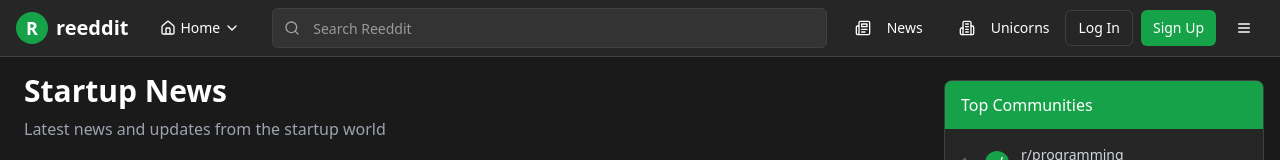
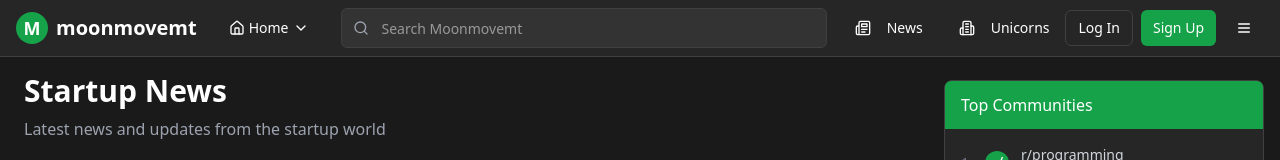
Before and after one commit to Epicguest97/moonmovement, a React (Vite) app: page /news in a window 1280 px wide. Shown: the top 160 px of the page. Built offline with nearby package versions, Linux system fonts and the light colour scheme; grey boxes are pictures that could not be loaded.

Commit message:
Rename website and add news article navigation.

```diff
--- a/index.html
+++ b/index.html
@@ -1,9 +1,10 @@
+
 <!DOCTYPE html>
 <html lang="en">
   <head>
     <meta charset="UTF-8" />
     <meta name="viewport" content="width=device-width, initial-scale=1.0" />
-    <title>Reddit Clone</title>
+    <title>Moonmovemt</title>
   </head>
 
   <body>
--- a/src/components/layout/Header.tsx
+++ b/src/components/layout/Header.tsx
@@ -65,9 +65,9 @@ const Header = () => {
         <div className="flex items-center">
           <Link to="/" className="flex items-center">
             <div className="bg-sidebar-primary text-white rounded-full w-8 h-8 flex items-center justify-center mr-2">
-              <span className="font-bold text-lg">R</span>
+              <span className="font-bold text-lg">M</span>
             </div>
-            <span className="text-xl font-bold hidden md:block text-white">reeddit</span>
+            <span className="text-xl font-bold hidden md:block text-white">moonmovemt</span>
           </Link>
 
           <div className="ml-2 md:ml-4">
@@ -130,7 +130,7 @@ const Header = () => {
             <Search size={16} className="absolute left-3 top-1/2 transform -translate-y-1/2 text-gray-400" />
             <Input
               type="text"
-              placeholder="Search Reeddit"
+              placeholder="Search Moonmovemt"
               className="pl-10 bg-sidebar-accent border-sidebar-border focus:bg-sidebar text-white w-full"
               value={searchQuery}
               onChange={(e) => setSearchQuery(e.target.value)}
--- a/src/components/news/NewsCard.tsx
+++ b/src/components/news/NewsCard.tsx
@@ -47,8 +47,8 @@ const NewsCard = ({ news }: NewsCardProps) => {
             <span className="text-gray-500">{news.source}</span>
           </div>
 
-          <Link to={`/news/${news.id}`}>
-            <h3 className="text-lg font-bold mb-2 text-white hover:text-sidebar-primary cursor-pointer">
+          <Link to={`/news/${news.id}`} className="block">
+            <h3 className="text-lg font-bold mb-2 text-white hover:text-sidebar-primary cursor-pointer transition-colors">
               {news.title}
             </h3>
           </Link>
```
